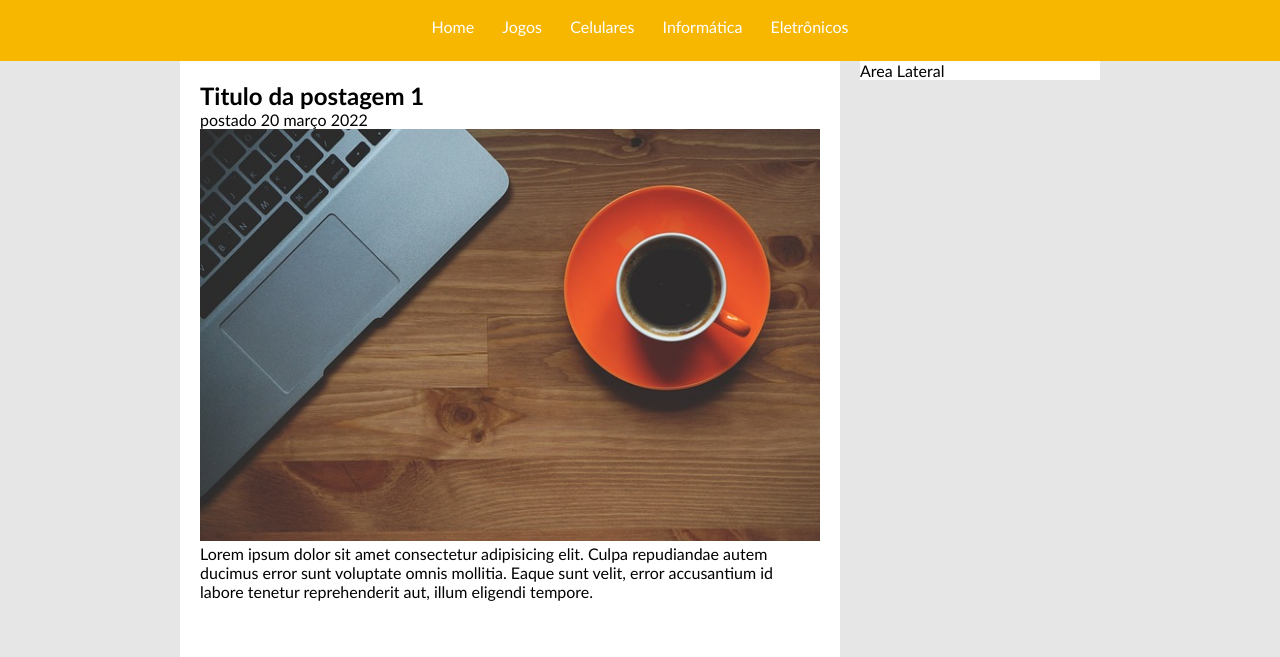
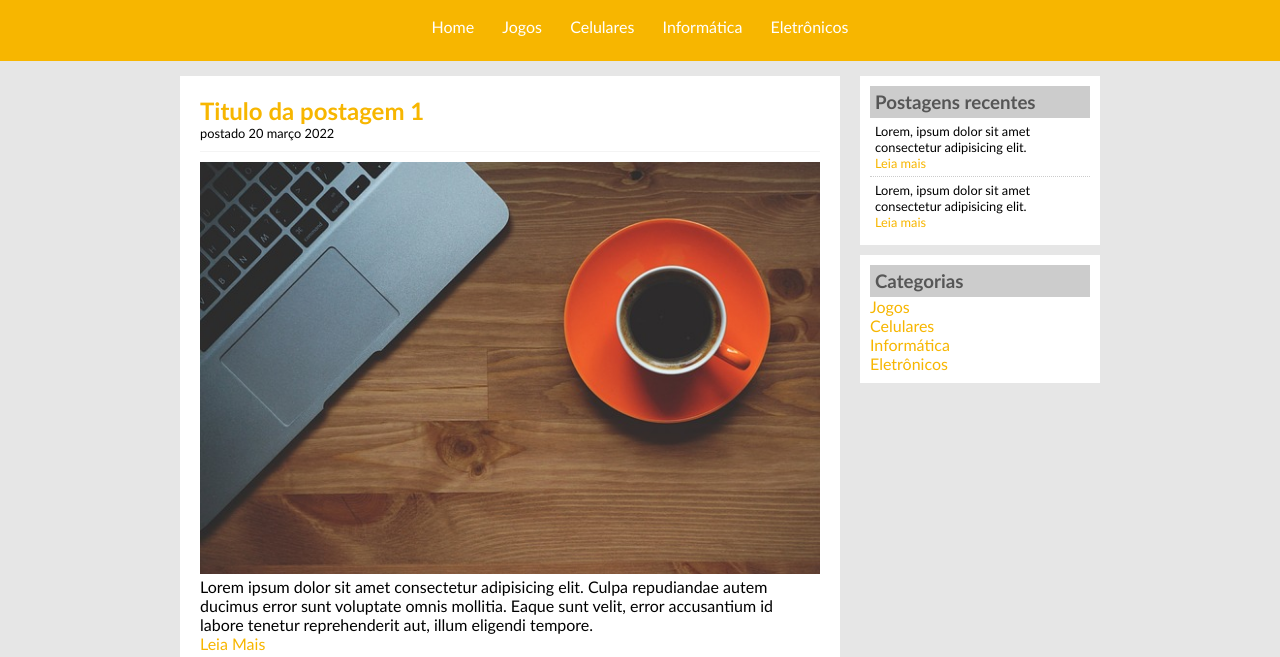
Before and after one commit to ArturNC-UERJ/TecBlog, a plain HTML site: page index.html in a window 1280 px wide. Shown: the part 76-733 px from the top of the page. Drawn offline with Linux system fonts and the light colour scheme.

Commit message:
Project final modifications
Final project modifications.

```diff
--- a/index.html
+++ b/index.html
@@ -29,21 +29,57 @@
 
         <div id="area-postagens">
 
-            <!--Abertura postagem-->
+            <!--Abertura postagem 1-->
             <div class="postagem">
                 <h2>Titulo da postagem 1</h2>
-                <span>postado 20 março 2022</span>
+                <span class="data-postagem">postado 20 março 2022</span>
                 <img width="620px" src="images/imagem1.jpg" alt="">
                 <p>Lorem ipsum dolor sit amet consectetur adipisicing elit. Culpa repudiandae autem ducimus error sunt voluptate omnis mollitia. Eaque sunt velit, error accusantium id labore tenetur reprehenderit aut, illum eligendi tempore.</p>
                 <a href="">Leia Mais</a>
 
             </div>
-            <!--//Fechamento postagem-->
+            <!--//Fechamento postagem 1-->
+
+            <!--Abertura postagem 2-->
+            <div class="postagem">
+                <h2>Titulo da postagem 2</h2>
+                <span class="data-postagem">postado 10 março 2022</span>
+                <img width="620px" src="images/imagem2.jpg" alt="">
+                <p>Lorem ipsum dolor sit amet consectetur adipisicing elit. Culpa repudiandae autem ducimus error sunt voluptate omnis mollitia. Eaque sunt velit, error accusantium id labore tenetur reprehenderit aut, illum eligendi tempore.</p>
+                <a href="">Leia Mais</a>
+
+            </div>
+            <!--//Fechamento postagem 2-->
 
         </div>
 
         <div id="area-lateral">
-            Area Lateral
+
+            <div class="conteudo-lateral">
+
+                <h3>Postagens recentes</h3>
+
+                <div class="postagem-lateral">
+                    <p>Lorem, ipsum dolor sit amet consectetur adipisicing elit.</p>
+                    <a href="">Leia mais</a>
+                </div>
+
+                <div class="postagem-lateral" style="border-bottom: none;">
+                    <p>Lorem, ipsum dolor sit amet consectetur adipisicing elit.</p>
+                    <a href="">Leia mais</a>
+                </div>
+            </div>
+
+            <div class="conteudo-lateral">
+
+                <h3>Categorias</h3>
+
+                <a href="">Jogos</a><br>
+                <a href="">Celulares</a><br>
+                <a href="">Informática</a><br>
+                <a href="">Eletrônicos</a><br>
+            </div>
+
         </div>
 
         <div id="rodape">
--- a/style.css
+++ b/style.css
@@ -26,20 +26,18 @@ body {
 #area-principal {
     width: 920px;
     margin: 0 auto;
+    padding: 15px;
 }
 
 
 #area-postagens {
     width: 660px;
     float: left;
-    background: white;
-
 }
 
 #area-lateral {
     width: 240px;
     float: right;
-    background: white;
 
 }
 
@@ -47,6 +45,18 @@ body {
     padding: 20px;
     margin-bottom: 20px;
     background: white;
+}
+
+.conteudo-lateral {
+    background: white;
+    padding: 10px;
+    margin-bottom: 10px;
+}
+
+.postagem-lateral {
+    font-size: 0.8em;
+    padding: 5px;
+    border-bottom: 1px dotted #CCC;
 }
 
 #rodape {
@@ -65,14 +75,25 @@ a {
 }
 
 a:link, a:visited {
+    color: #f7b600;
+}
+
+a:hover {
+    text-decoration: underline;
+}
+
+#area-cabecalho a:link, #area-cabecalho a:visited {
     color: #FFF;
     padding: 8px 12px;
 }
 
-a:hover {
+#area-cabecalho a:hover {
     color: #f7b600;
     background: #FFF;
+    text-decoration: none;
 }
+
+
 
 /*
 **** Formatações em geral ****
@@ -82,6 +103,25 @@ h1 {
     font-size: 2.5em;
 }
 
+h2 {
+    color: #f7b600;
+}
+
+h3 {
+    color: #565656;
+    background: #CCC;
+    padding: 5px;
+
+}
+
 .branco {
     color: white;
 }
+
+.data-postagem {
+    font-size: 0.8em;
+    border-bottom: 1px solid #f4f4f4;
+    padding-bottom: 10px;
+    margin-bottom: 10px;
+    display: block;
+}
```
Also changed, not shown: images/printWebsite.png (added), 1 other file.
